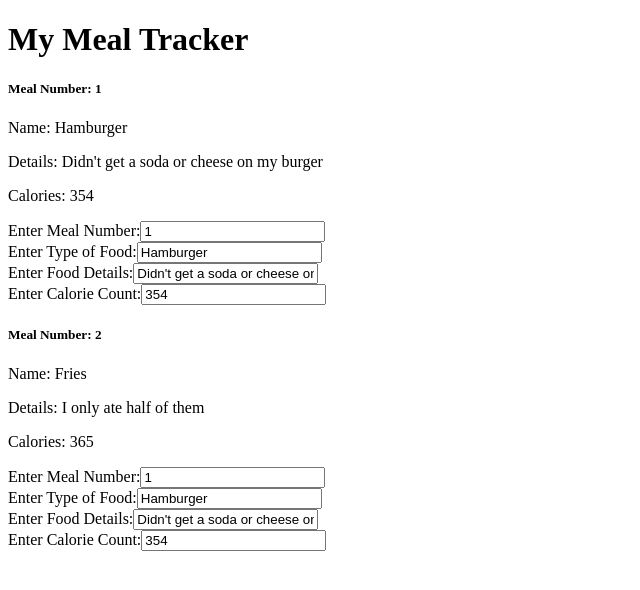
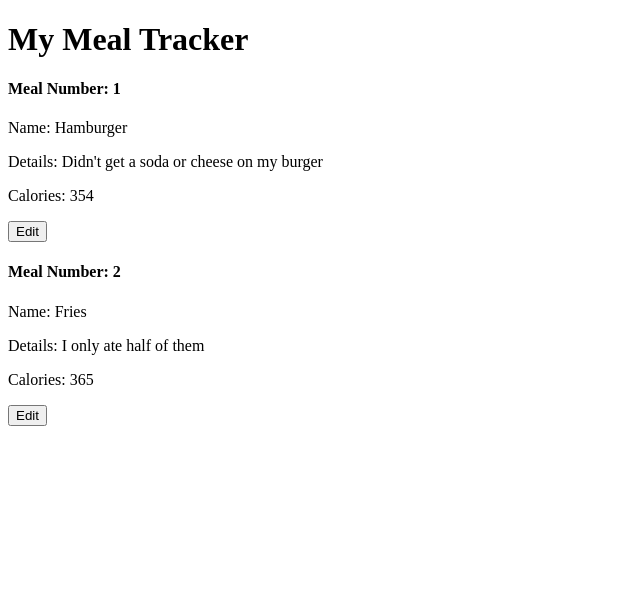
Before and after one commit to nellycheruiyot/Meal-Tracker-App, an Angular app: page / in a window 1280 px wide. Shown: the top 590 px of the page, without its empty margins (0-640 px from the left). Built offline with nearby package versions, Linux system fonts and the light colour scheme.

Commit message:
Add Edit button functionality

```diff
--- a/src/app/app.component.html
+++ b/src/app/app.component.html
@@ -2,14 +2,14 @@
   <h1>{{title}}</h1>
   <!-- <h3>Today's Food</h3> -->
   <div *ngFor="let currentFood of foods">
-    <!-- <h5 (click)="showDetails(currentFood)">Meal Number: {{currentFood.id}}</h5>
-    <p>Name: {{currentFood.name}}</p>
-    <p>Details: {{currentFood.details}}</p>
-    <p>Calories: {{currentFood.calories}}</p> -->
-    <h5 (click)="showDetails(currentFood)">Meal Number: {{currentFood.id}}</h5>
+    <h4>Meal Number: {{currentFood.id}}</h4>
     <p>Name: {{currentFood.name}}</p>
     <p>Details: {{currentFood.details}}</p>
     <p>Calories: {{currentFood.calories}}</p>
+    <button (click)="showDetails(currentFood)">Edit</button>
+  </div>
+  <div *ngIf="selectedFood">
+    <h3>Edit a Meal</h3>
     <div>
       <label>Enter Meal Number:</label>
       <input [(ngModel)]="selectedFood.id">
@@ -25,7 +25,7 @@
     <div>
       <label>Enter Calorie Count:</label>
       <input [(ngModel)]="selectedFood.calories">
+      <button (click)="finishedEditing()">Done</button>
     </div>
-
   </div>
 </div>
--- a/src/app/app.component.ts
+++ b/src/app/app.component.ts
@@ -11,9 +11,12 @@ export class AppComponent {
     new Food(1, "Hamburger", "Didn't get a soda or cheese on my burger", 354),
     new Food(2, "Fries", "I only ate half of them",365)
   ];
-  selectedFood: Food = this.foods[0];
+  selectedFood: Food = null;
   showDetails(clickedFood: Food) {
     this.selectedFood = clickedFood;
+  }
+  finishedEditing() {
+    this.selectedFood = null;
   }
 }
 export class Food {
```
